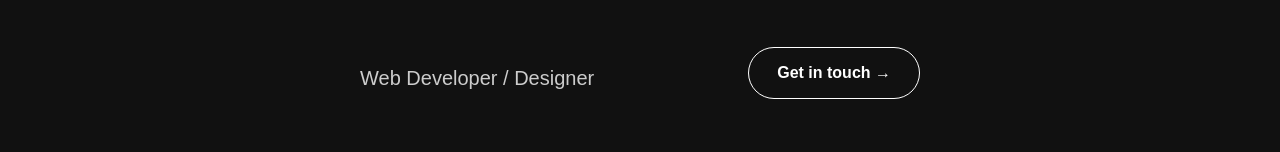
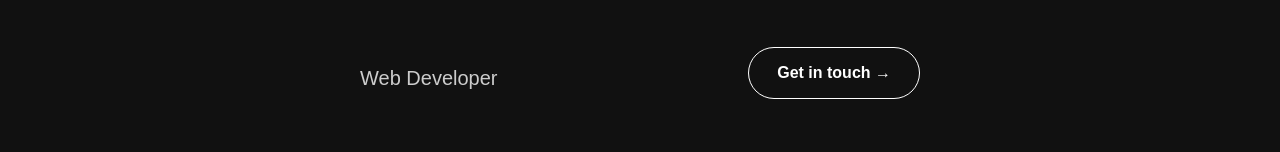
Before and after one commit to David011E/portfolio-site, a plain HTML site: page index.html in a window 1280 px wide. Shown: the part 605-757 px from the top of the page. Drawn offline with Linux system fonts and the light colour scheme.

Commit message:
Updated text

```diff
--- a/index.html
+++ b/index.html
@@ -31,7 +31,7 @@
                 <h1 class="hero-name">DAVID OLIVER</h1>
             </div>
             <div class="hero-bottom">
-                <p class="hero-role">Web Developer / Designer</p>
+                <p class="hero-role">Web Developer</p>
                 <a href="#contact" class="hero-button">Get in touch →</a>
             </div>
         </div>
```
